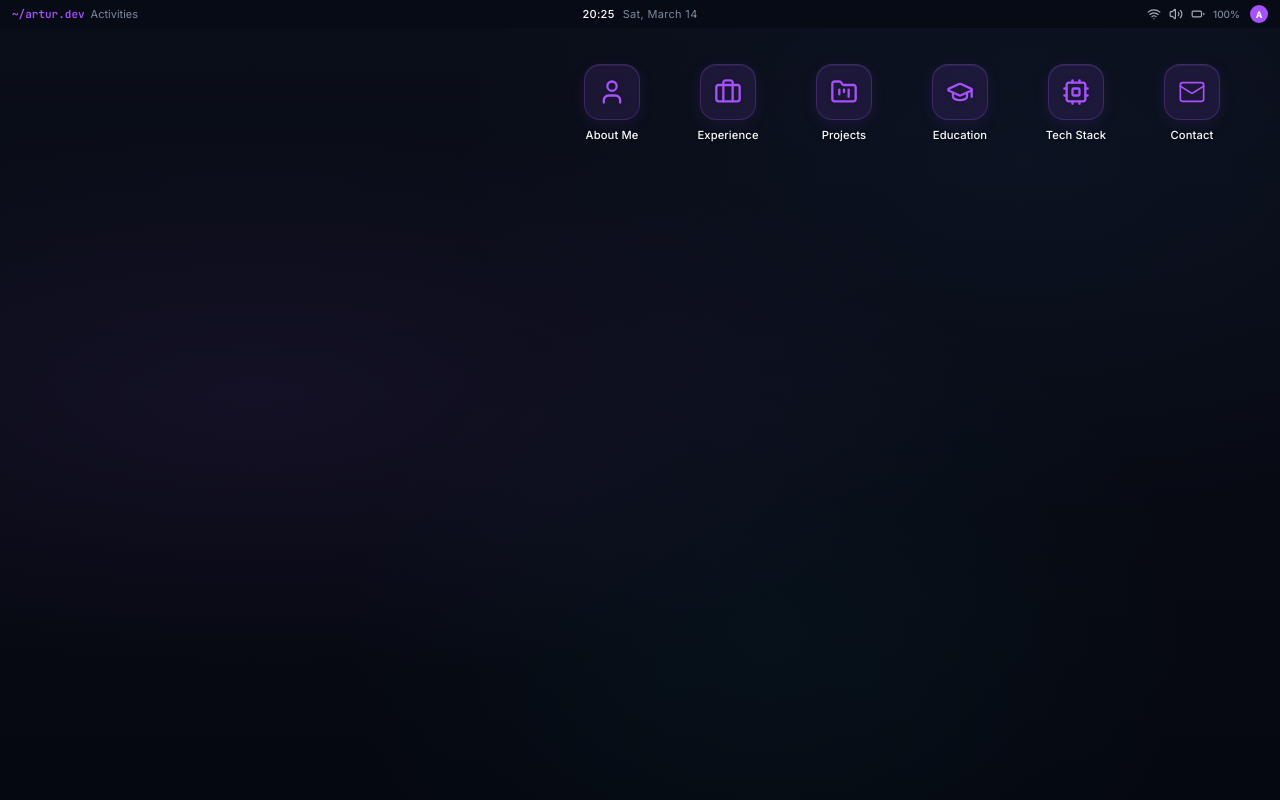
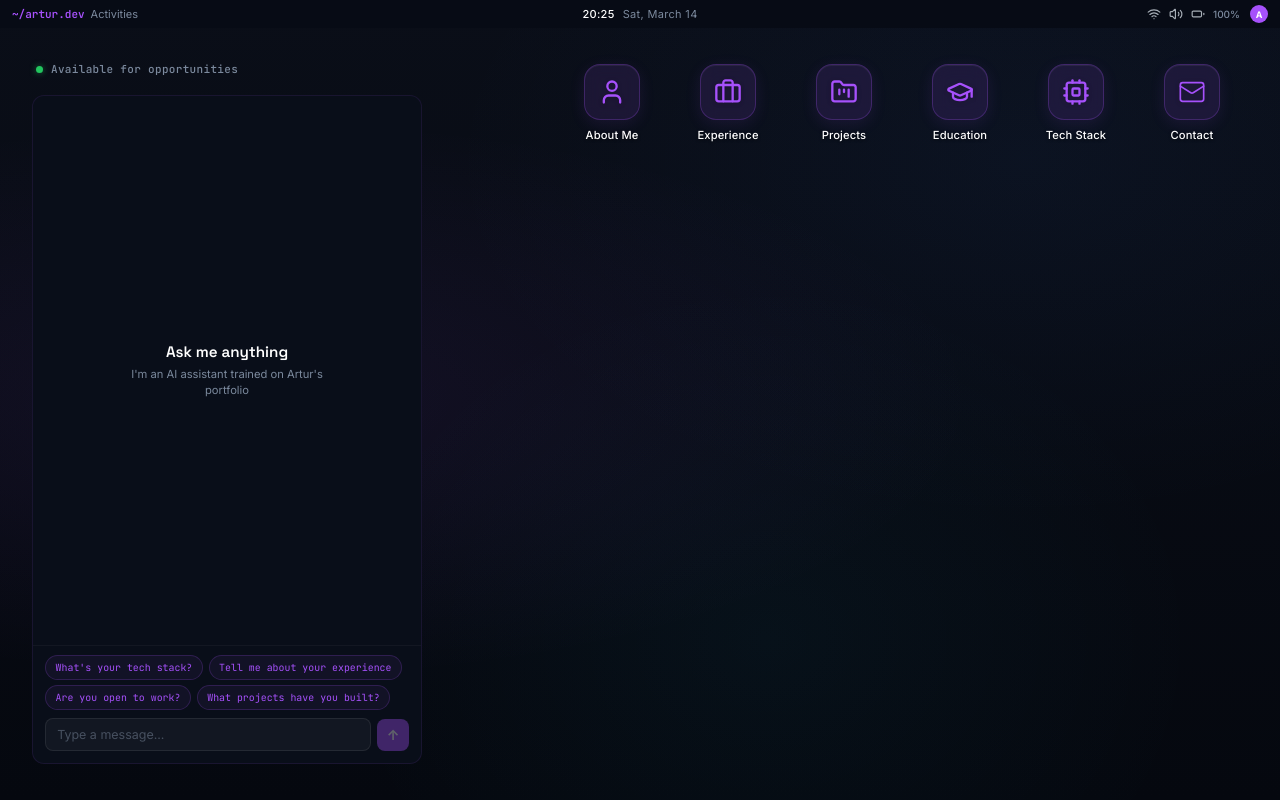
Before and after one commit to cllown/linuxCV, a React (Vite) app in the folder client/: page / in a window 1280 px wide. Built offline with nearby package versions, Linux system fonts and the light colour scheme.

Commit message:
feat: Implement a new chat panel component with message display, input, and styling.

```diff
--- a/client/src/App.tsx
+++ b/client/src/App.tsx
@@ -4,12 +4,14 @@ import { appConfigs } from "./config/appConfig";
 import TopBar from "./components/TopBar/TopBar";
 import Window from "./components/Window/Window";
 import DesktopIcon from "./components/DesktopIcon/DesktopIcon";
+import Chat from "./pages/Chat/Chat";
 import "./App.css";
 
 const Desktop = () => {
   return (
     <div className="desktop">
       <TopBar />
+      <Chat />
       <div className="desktop-icons">
         {appConfigs.map((config) => (
           <DesktopIcon
--- /dev/null
+++ b/client/src/pages/Chat/Chat.css
@@ -0,0 +1,206 @@
+/* ── Chat Panel ── */
+.chat-panel {
+  position: absolute;
+  left: 2rem;
+  top: calc(28px + 23px);
+  bottom: 36px;
+  width: 390px;
+  display: flex;
+  flex-direction: column;
+  gap: 0.5rem;
+  z-index: 4;
+  pointer-events: auto;
+}
+
+/* ── Label ── */
+.chat-panel__label {
+  height: 36px;
+  display: flex;
+  align-items: center;
+  gap: 8px;
+  font-family: var(--font-code);
+  font-size: 11px;
+  font-weight: 500;
+  color: var(--text-secondary);
+  letter-spacing: 0.03em;
+  padding: 0 4px;
+  user-select: none;
+}
+
+.chat-panel__dot {
+  width: 7px;
+  height: 7px;
+  border-radius: 50%;
+  background: #22c55e;
+  box-shadow: 0 0 6px rgba(34, 197, 94, 0.5);
+  flex-shrink: 0;
+}
+
+/* ── Chat Box ── */
+.chat-panel__box {
+  flex: 1;
+  display: flex;
+  flex-direction: column;
+  background-color: #090E19;
+  border-radius: 12px;
+  border: 1px solid rgba(166, 81, 251, 0.1);
+  overflow: hidden;
+}
+
+/* ── Messages ── */
+.chat-panel__messages {
+  flex: 1;
+  overflow-y: auto;
+  padding: 1rem;
+  display: flex;
+  flex-direction: column;
+  gap: 0.6rem;
+}
+
+.chat-panel__messages::-webkit-scrollbar {
+  width: 4px;
+}
+
+.chat-panel__messages::-webkit-scrollbar-thumb {
+  background: rgba(166, 81, 251, 0.2);
+  border-radius: 4px;
+}
+
+/* ── Empty state ── */
+.chat-panel__empty {
+  flex: 1;
+  display: flex;
+  flex-direction: column;
+  align-items: center;
+  justify-content: center;
+  gap: 0.35rem;
+  text-align: center;
+}
+
+.chat-panel__empty-title {
+  font-family: var(--font-title);
+  font-size: 0.95rem;
+  font-weight: 600;
+  color: var(--text-primary);
+}
+
+.chat-panel__empty-sub {
+  font-size: 0.7rem;
+  color: var(--text-secondary);
+  max-width: 220px;
+  line-height: 1.4;
+}
+
+/* ── Message bubbles ── */
+.chat-msg {
+  font-family: var(--font-text);
+  font-size: 0.78rem;
+  line-height: 1.5;
+  padding: 0.55rem 0.75rem;
+  border-radius: 10px;
+  max-width: 85%;
+  word-break: break-word;
+}
+
+.chat-msg--user {
+  align-self: flex-end;
+  background: rgba(166, 81, 251, 0.2);
+  color: var(--text-primary);
+  border-bottom-right-radius: 3px;
+}
+
+.chat-msg--assistant {
+  align-self: flex-start;
+  background: rgba(255, 255, 255, 0.06);
+  color: var(--text-secondary);
+  border-bottom-left-radius: 3px;
+}
+
+/* ── Bottom area ── */
+.chat-panel__bottom {
+  padding: 0.6rem 0.75rem 0.75rem;
+  display: flex;
+  flex-direction: column;
+  gap: 0.5rem;
+  border-top: 1px solid rgba(255, 255, 255, 0.04);
+}
+
+/* ── Suggestion pills ── */
+.chat-panel__suggestions {
+  display: flex;
+  flex-wrap: wrap;
+  gap: 0.35rem;
+}
+
+.chat-panel__pill {
+  font-family: var(--font-code);
+  font-size: 0.62rem;
+  padding: 0.3rem 0.6rem;
+  border-radius: 1rem;
+  border: 1px solid rgba(166, 81, 251, 0.2);
+  background: rgba(166, 81, 251, 0.06);
+  color: #a651fb;
+  cursor: pointer;
+  transition: all 0.15s ease;
+  white-space: nowrap;
+}
+
+.chat-panel__pill:hover {
+  background: rgba(166, 81, 251, 0.15);
+  border-color: rgba(166, 81, 251, 0.4);
+}
+
+/* ── Input row ── */
+.chat-panel__input-row {
+  display: flex;
+  gap: 0.4rem;
+  align-items: center;
+}
+
+.chat-panel__input {
+  flex: 1;
+  background: rgba(255, 255, 255, 0.04);
+  border: 1px solid rgba(255, 255, 255, 0.08);
+  border-radius: 8px;
+  padding: 0.5rem 0.7rem;
+  font-family: var(--font-text);
+  font-size: 0.78rem;
+  color: var(--text-primary);
+  outline: none;
+  transition: border-color 0.2s;
+}
+
+.chat-panel__input::placeholder {
+  color: var(--text-secondary);
+  opacity: 0.5;
+}
+
+.chat-panel__input:focus {
+  border-color: rgba(166, 81, 251, 0.35);
+}
+
+.chat-panel__send {
+  width: 32px;
+  height: 32px;
+  border-radius: 8px;
+  border: none;
+  background: #a651fb;
+  color: #fff;
+  font-size: 14px;
+  font-weight: 700;
+  cursor: pointer;
+  display: flex;
+  align-items: center;
+  justify-content: center;
+  transition: all 0.15s ease;
+  flex-shrink: 0;
+}
+
+.chat-panel__send:disabled {
+  opacity: 0.35;
+  cursor: default;
+}
+
+.chat-panel__send:not(:disabled):hover {
+  background: #b96dfc;
+}
--- /dev/null
+++ b/client/src/pages/Chat/Chat.tsx
@@ -0,0 +1,103 @@
+import { useState } from "react";
+import "./Chat.css";
+
+interface Message {
+  role: "user" | "assistant";
+  text: string;
+}
+
+const suggestions = [
+  "What's your tech stack?",
+  "Tell me about your experience",
+  "Are you open to work?",
+  "What projects have you built?",
+];
+
+const Chat = () => {
+  const [messages, setMessages] = useState<Message[]>([]);
+  const [input, setInput] = useState("");
+
+  const sendMessage = (text: string) => {
+    if (!text.trim()) return;
+    const userMsg: Message = { role: "user", text: text.trim() };
+    setMessages((prev) => [...prev, userMsg]);
+    setInput("");
+
+    // Mock response — replace with backend fetch later
+    setTimeout(() => {
+      setMessages((prev) => [
+        ...prev,
+        {
+          role: "assistant",
+          text: "Thanks for your question! This will be connected to an AI backend soon.",
+        },
+      ]);
+    }, 800);
+  };
+
+  const handleSubmit = (e: React.FormEvent) => {
+    e.preventDefault();
+    sendMessage(input);
+  };
+
+  return (
+    <div className="chat-panel">
+      <div className="chat-panel__label">
+        <span className="chat-panel__dot" />
+        Available for opportunities
+      </div>
+
+      <div className="chat-panel__box">
+        <div className="chat-panel__messages">
+          {messages.length === 0 && (
+            <div className="chat-panel__empty">
+              <span className="chat-panel__empty-title">Ask me anything</span>
+              <span className="chat-panel__empty-sub">
+                I'm an AI assistant trained on Artur's portfolio
+              </span>
+            </div>
+          )}
+          {messages.map((msg, i) => (
+            <div
+              key={i}
+              className={`chat-msg chat-msg--${msg.role}`}
+            >
+              {msg.text}
+            </div>
+          ))}
+        </div>
+
+        <div className="chat-panel__bottom">
+          {messages.length === 0 && (
+            <div className="chat-panel__suggestions">
+              {suggestions.map((s) => (
+                <button
+                  key={s}
+                  className="chat-panel__pill"
+                  onClick={() => sendMessage(s)}
+                >
+                  {s}
+                </button>
+              ))}
+            </div>
+          )}
+
+          <form className="chat-panel__input-row" onSubmit={handleSubmit}>
+            <input
+              type="text"
+              className="chat-panel__input"
+              placeholder="Type a message..."
+              value={input}
+              onChange={(e) => setInput(e.target.value)}
+            />
+            <button type="submit" className="chat-panel__send" disabled={!input.trim()}>
+              ↑
+            </button>
+          </form>
+        </div>
+      </div>
+    </div>
+  );
+};
+
+export default Chat;
```
